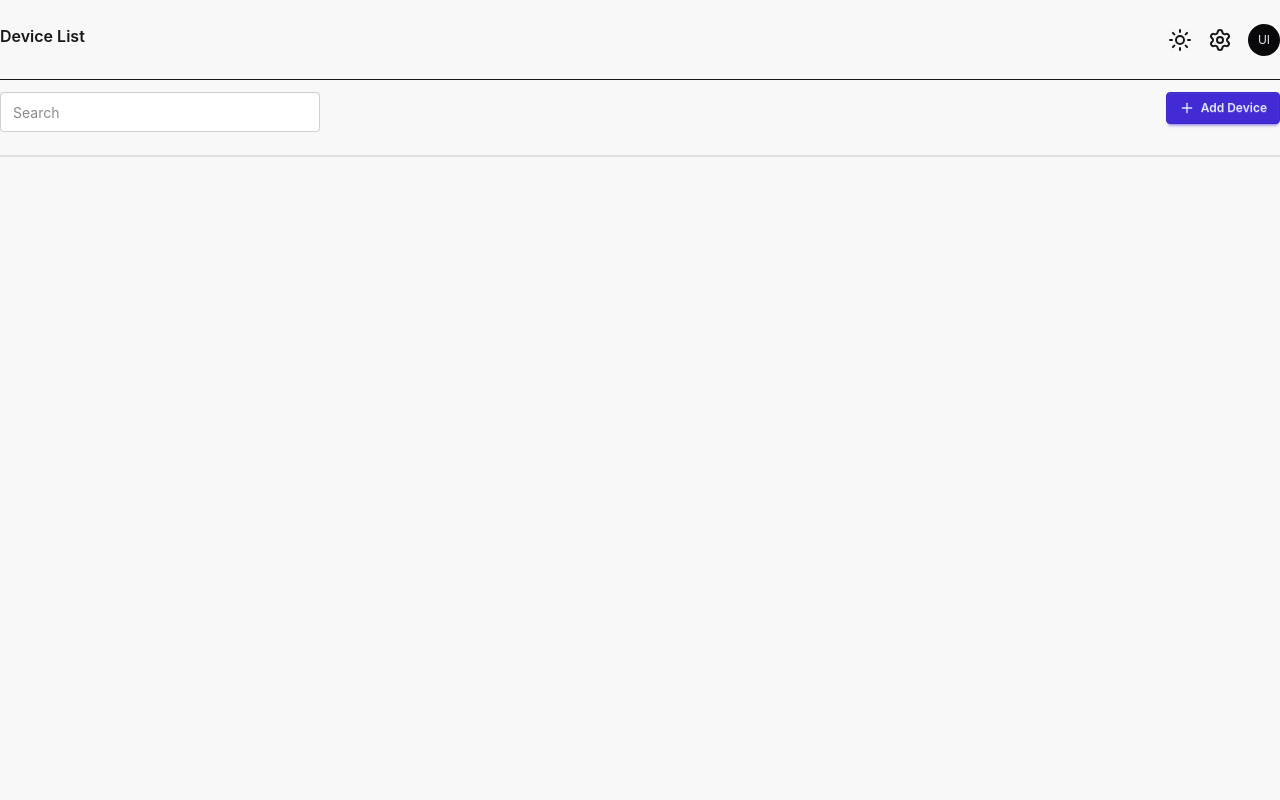
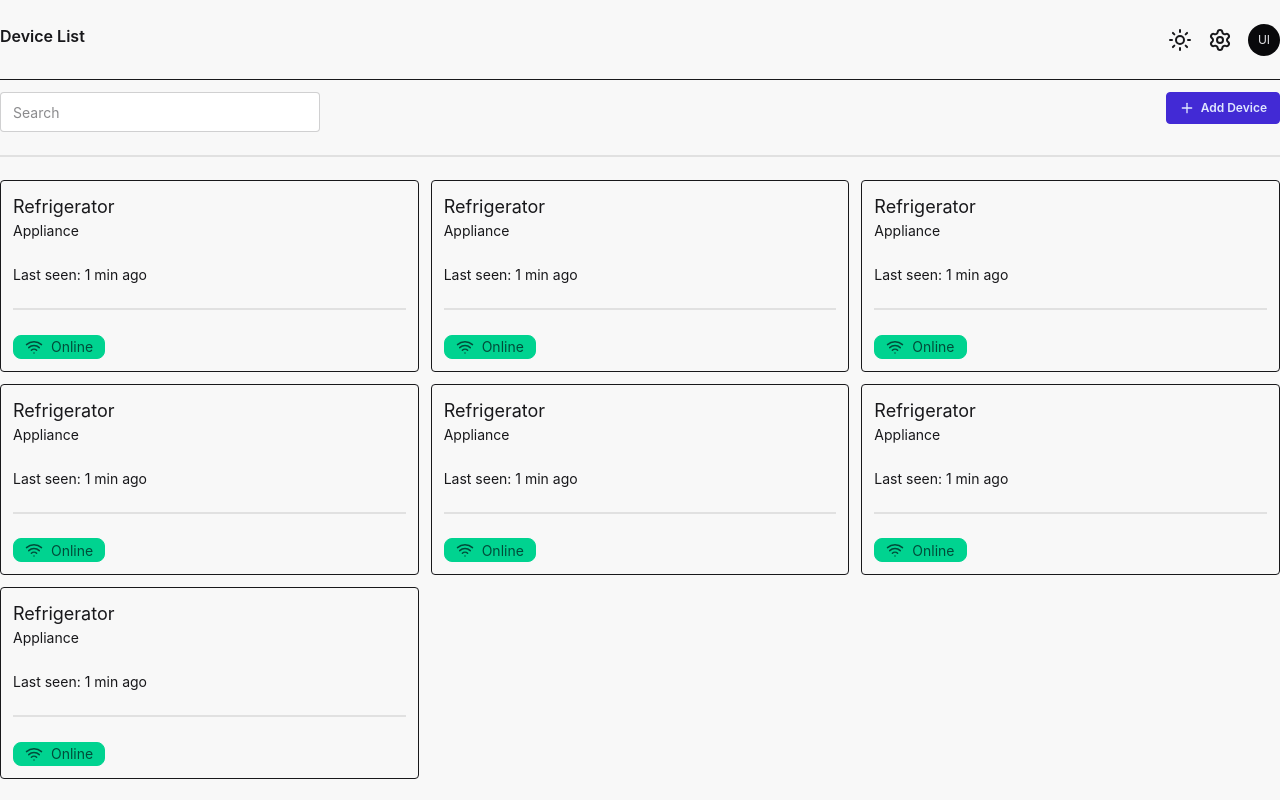
Before and after one commit to lola-emil/energy-monitor, a Vue app in the folder frontend/: page /devices in a window 1280 px wide. Built offline with nearby package versions, Linux system fonts and the light colour scheme.

Commit message:
Added device list view

```diff
--- a/frontend/index.html
+++ b/frontend/index.html
@@ -1,5 +1,5 @@
 <!DOCTYPE html>
-<html lang="">
+<html lang="" data-theme="light">
   <head>
     <meta charset="UTF-8">
     <link rel="icon" href="/favicon.ico">
--- a/frontend/src/assets/main.css
+++ b/frontend/src/assets/main.css
@@ -1,2 +1,38 @@
 @import "tailwindcss";
 @plugin "daisyui";
+
+
+@plugin "daisyui/theme" {
+  name: "light";
+  default: false;
+  prefersdark: false;
+  color-scheme: "light";
+  --color-base-100: oklch(100% 0 0);
+  --color-base-200: oklch(98% 0 0);
+  --color-base-300: oklch(95% 0 0);
+  --color-base-content: oklch(21% 0.006 285.885);
+  --color-primary: oklch(45% 0.24 277.023);
+  --color-primary-content: oklch(93% 0.034 272.788);
+  --color-secondary: oklch(65% 0.241 354.308);
+  --color-secondary-content: oklch(94% 0.028 342.258);
+  --color-accent: oklch(77% 0.152 181.912);
+  --color-accent-content: oklch(38% 0.063 188.416);
+  --color-neutral: oklch(14% 0.005 285.823);
+  --color-neutral-content: oklch(92% 0.004 286.32);
+  --color-info: oklch(74% 0.16 232.661);
+  --color-info-content: oklch(29% 0.066 243.157);
+  --color-success: oklch(76% 0.177 163.223);
+  --color-success-content: oklch(37% 0.077 168.94);
+  --color-warning: oklch(82% 0.189 84.429);
+  --color-warning-content: oklch(41% 0.112 45.904);
+  --color-error: oklch(71% 0.194 13.428);
+  --color-error-content: oklch(27% 0.105 12.094);
+  --radius-selector: 0.5rem;
+  --radius-field: 0.25rem;
+  --radius-box: 0.5rem;
+  --size-selector: 0.25rem;
+  --size-field: 0.25rem;
+  --border: 1px;
+  --depth: 0;
+  --noise: 0;
+}
--- a/frontend/src/stores/counter.ts
+++ /dev/null
@@ -1,12 +0,0 @@
-import { ref, computed } from 'vue'
-import { defineStore } from 'pinia'
-
-export const useCounterStore = defineStore('counter', () => {
-  const count = ref(0)
-  const doubleCount = computed(() => count.value * 2)
-  function increment() {
-    count.value++
-  }
-
-  return { count, doubleCount, increment }
-})
--- /dev/null
+++ b/frontend/src/views/AnalyticsView.vue
@@ -0,0 +1 @@
+<template></template>
--- a/frontend/src/views/DashboardView.vue
+++ b/frontend/src/views/DashboardView.vue
@@ -1,5 +1,5 @@
 <script setup lang="ts">
-import { RotateCw, Sun, Moon, Settings } from "lucide-vue-next"
+import { RotateCw, Sun, Settings } from "lucide-vue-next"
 </script>
 
 <template>
--- a/frontend/src/views/DeviceListView.vue
+++ b/frontend/src/views/DeviceListView.vue
@@ -1,5 +1,5 @@
 <script setup lang="ts">
-import { Sun, Moon, Settings, Plus } from "lucide-vue-next"
+import { Sun, Wifi, Settings, Plus } from "lucide-vue-next"
 import { ref } from "vue";
 
 const items = ref([1, 2, 3, 4, 5, 6, 7]);
@@ -51,7 +51,20 @@ const items = ref([1, 2, 3, 4, 5, 6, 7]);
 
                 <div class="divider"></div>
 
-                <div class="mt-3">
+                <div class="mt-3 grid grid-cols-3 gap-3">
+                    <div class="border p-3 rounded" v-for="value in items">
+                        <p class="text-lg">Refrigerator</p>
+                        <p class="text-sm">Appliance</p>
+                        <br>
+                        <p class="text-sm">Last seen: 1 min ago</p>
+                        <div class="divider"></div>
+                        <div>
+                            <div class="badge badge-success">
+                                <Wifi :size="18"/>
+                                Online
+                            </div>
+                        </div>
+                    </div>
                 </div>
             </section>
         </div>
```
Also changed, not shown: frontend/src/router/index.ts (+18 -1 lines).
